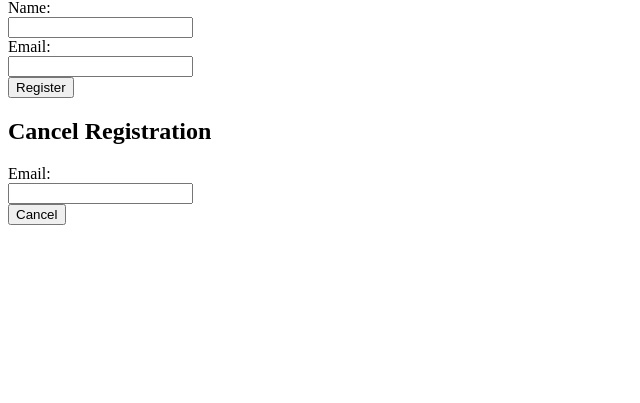
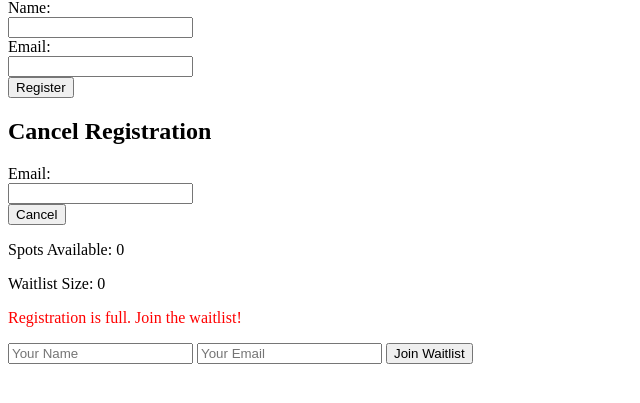
Before and after one commit to AndrewElfering/CampRegistration, a Flask app: page / in a window 1280 px wide. Shown: the part 128-531 px from the top of the page, without its empty margins (0-640 px from the left). Run offline with Flask 3, Linux system fonts and the light colour scheme; data comes from the database, SQL or seed files in the repository; both versions use the stored data as it was after the commit; data that the repository does not hold is empty; parts of the project's set-up code (start-up, migrations or seed data) failed here and were passed over.

Commit message:
Waitlist
Added waitlist and spots available indicators

```diff
--- a/Templates/index.html
+++ b/Templates/index.html
@@ -21,6 +21,24 @@
         <button type="submit">Cancel</button>
     </form>
 
+<p>Spots Available: {{ remaining_spots }}</p>
+<p>Waitlist Size: {{ waitlist_size }}</p>
+
+{% if remaining_spots > 0 %}
+    <form action="/signup" method="post">
+        <input type="text" name="name" placeholder="Your Name" required>
+        <input type="email" name="email" placeholder="Your Email" required>
+        <button type="submit">Sign Up</button>
+    </form>
+{% else %}
+    <p style="color: red;">Registration is full. Join the waitlist!</p>
+    <form action="/signup" method="post">
+        <input type="text" name="name" placeholder="Your Name" required>
+        <input type="email" name="email" placeholder="Your Email" required>
+        <button type="submit">Join Waitlist</button>
+    </form>
+{% endif %}
+
     {% with messages = get_flashed_messages() %}
     {% if messages %}
         <ul>
--- a/app.py
+++ b/app.py
@@ -1,47 +1,51 @@
-from flask import Flask, render_template, request, redirect, url_for, flash
-import sqlite3
-import smtplib
-from email.mime.text import MIMEText
+# Import required modules
+from flask import Flask, render_template, request, redirect, url_for, flash  # Flask components for handling web requests
+import sqlite3  # Database management using SQLite
+import smtplib  # Email handling using the SMTP protocol
+from email.mime.text import MIMEText  # Formatting emails as MIME messages
 
+# Initialize Flask application
 app = Flask(__name__)
-app.secret_key = 'your_secret_key'  # Needed for flashing messages
+app.secret_key = 'your_secret_key'  # Used for session-based flash messages
 
-# Initialize the database
+# Function to initialize the database and create tables
 def initialize_database():
-    conn = sqlite3.connect('summer_camp.db')
-    cursor = conn.cursor()
+    conn = sqlite3.connect('summer_camp.db')  # Connect to SQLite database (or create one if it doesn't exist)
+    cursor = conn.cursor()  # Create a cursor to execute SQL queries
 
-    # Create tables
+    # Create Families table if it doesn't exist
     cursor.execute('''CREATE TABLE IF NOT EXISTS Families (
-                        family_id INTEGER PRIMARY KEY AUTOINCREMENT,
-                        name TEXT NOT NULL,
-                        email TEXT NOT NULL
+                        family_id INTEGER PRIMARY KEY AUTOINCREMENT,  # Auto-incrementing unique identifier
+                        name TEXT NOT NULL,  # Family name (required)
+                        email TEXT NOT NULL  # Email address (required)
                       )''')
 
+    # Create Participants table if it doesn't exist
     cursor.execute('''CREATE TABLE IF NOT EXISTS Participants (
-                        participant_id INTEGER PRIMARY KEY AUTOINCREMENT,
-                        family_id INTEGER,
-                        name TEXT NOT NULL,
-                        age INTEGER NOT NULL,
-                        status TEXT NOT NULL,
-                        FOREIGN KEY (family_id) REFERENCES Families (family_id)
+                        participant_id INTEGER PRIMARY KEY AUTOINCREMENT,  # Auto-incrementing unique identifier
+                        family_id INTEGER,  # Foreign key linking to Families table
+                        name TEXT NOT NULL,  # Participant's name (required)
+                        age INTEGER NOT NULL,  # Age (required)
+                        status TEXT NOT NULL,  # Status (e.g., "registered", "canceled") (required)
+                        FOREIGN KEY (family_id) REFERENCES Families (family_id)  # Ensures referential integrity
                       )''')
 
-    conn.commit()
-    conn.close()
+    conn.commit()  # Commit changes to the database
+    conn.close()  # Close the connection
 
-# Send email notification
+# Function to send an email notification
 def send_email(to_email, subject, message):
     try:
-        print("Sending email to:", to_email)
+        print("Sending email to:", to_email)  # Debugging print statements
         print("Subject:", subject)
 
-        from_email = 'regentcsci450@gmail.com'
-        password = 'rfzz foex ygob vsso'
-        smtp_server = 'smtp.gmail.com'
-        smtp_port = 587
+        # Email credentials and server settings
+        from_email = 'regentcsci450@gmail.com'  # Sender email address
+        password = 'rfzz foex ygob vsso'  # Password for SMTP authentication
+        smtp_server = 'smtp.gmail.com'  # SMTP server for Gmail
+        smtp_port = 587  # Port for TLS encryption
 
-
+        # Constructing the HTML email message
         html_message = f"""
         <html>
             <body>
@@ -56,53 +60,67 @@ def send_email(to_email, subject, message):
         </html>
         """
 
-        # Construct MIMEText object with HTML content
-        msg = MIMEText(html_message, 'html')  # Use 'html' as the content type
+        # Formatting email as HTML
+        msg = MIMEText(html_message, 'html')
         msg['Subject'] = subject
         msg['From'] = from_email
         msg['To'] = to_email
-        msg['X-Mailer'] = 'Python SMTP Script'  # Add this header for email tracking
+        msg['X-Mailer'] = 'Python SMTP Script'
         msg['Reply-To'] = from_email
 
         # Connect to the SMTP server and send the email
         server = smtplib.SMTP(smtp_server, smtp_port)
-        server.starttls()
-        server.login(from_email, password)
-        server.sendmail(from_email, to_email, msg.as_string())
-        server.quit()
+        server.starttls()  # Start TLS encryption
+        server.login(from_email, password)  # Log in to the email account
+        server.sendmail(from_email, to_email, msg.as_string())  # Send email
+        server.quit()  # Close connection
 
-        print("HTML Email sent successfully!")
+        print("HTML Email sent successfully!")  # Confirmation message
     except Exception as e:
-        print("Failed to send email:", e)
+        print("Failed to send email:", e)  # Handle errors gracefully
 
+# Define Flask routes
 
-
-# Flask Routes
-
+# Homepage route
 @app.route('/')
 def index():
-    return render_template('index.html')  # Flask will look for this file in the 'templates' folder
-
-@app.route('/signup', methods=['POST'])
-def signup():
-    name = request.form['name']
-    email = request.form['email']
-
     conn = sqlite3.connect('summer_camp.db')
     cursor = conn.cursor()
 
-    # Add family to database
+    # Count registered families
+    cursor.execute('SELECT COUNT(*) FROM Families')
+    current_signups = cursor.fetchone()[0]
+    remaining_spots = max(0, 2 - current_signups)
+
+    # Count waitlisted users
+    cursor.execute('SELECT COUNT(*) FROM Waitlist')
+    waitlist_size = cursor.fetchone()[0]
+
+    conn.close()
+    return render_template('index.html', remaining_spots=remaining_spots, waitlist_size=waitlist_size)
+
+# Route for signing up new families
+@app.route('/signup', methods=['POST'])
+def signup():
+    name = request.form['name']  # Retrieve name from form submission
+    email = request.form['email']  # Retrieve email from form submission
+
+    conn = sqlite3.connect('summer_camp.db')  # Open database connection
+    cursor = conn.cursor()
+
+    # Insert new family into the database
     cursor.execute('INSERT INTO Families (name, email) VALUES (?, ?)', (name, email))
-    family_id = cursor.lastrowid
+    family_id = cursor.lastrowid  # Get ID of the newly added family
     conn.commit()
-    conn.close()
+    conn.close()  # Close connection
 
     # Send confirmation email
     send_email(email, "Registration Confirmation", "Thank you for signing up for the Summer Camp!")
 
-    flash("Registration successful! A confirmation email has been sent.")
-    return redirect(url_for('index'))
+    flash("Registration successful! A confirmation email has been sent.")  # Notify user
+    return redirect(url_for('index'))  # Redirect to homepage
 
+# Route for canceling a registration
 @app.route('/cancel', methods=['POST'])
 def cancel():
     email = request.form['email']
@@ -110,17 +128,28 @@ def cancel():
     conn = sqlite3.connect('summer_camp.db')
     cursor = conn.cursor()
 
-    # Delete family from the database
+    # Remove the family from the database
     cursor.execute('DELETE FROM Families WHERE email = ?', (email,))
     conn.commit()
+
+    # Check if there’s anyone on the waitlist
+    cursor.execute('SELECT waitlist_id, name, email FROM Waitlist ORDER BY timestamp LIMIT 1')
+    waitlisted_user = cursor.fetchone()
+
+    if waitlisted_user:  # If someone is on the waitlist, move them into the Families table
+        waitlist_id, name, waitlist_email = waitlisted_user
+        cursor.execute('INSERT INTO Families (name, email) VALUES (?, ?)', (name, waitlist_email))
+        cursor.execute('DELETE FROM Waitlist WHERE waitlist_id = ?', (waitlist_id,))
+        conn.commit()
+
+        send_email(waitlist_email, "Waitlist Promotion", "A spot has opened up! You're now registered for the camp.")
+        flash(f"{name} has been moved from the waitlist to the camp!")
+
     conn.close()
-
-    # Send cancellation email
-    send_email(email, "Registration Cancellation", "Your registration has been cancelled.")
-
-    flash("Registration cancelled! A notification email has been sent.")
+    flash("Your registration has been canceled.")
     return redirect(url_for('index'))
 
+# Entry point: starts the Flask application
 if __name__ == "__main__":
-    initialize_database()
-    app.run(debug=True)
+    initialize_database()  # Ensure database is set up
+    app.run(debug=True)  # Run Flask server with debugging enabled
```
Also changed, not shown: summer_camp.db.
